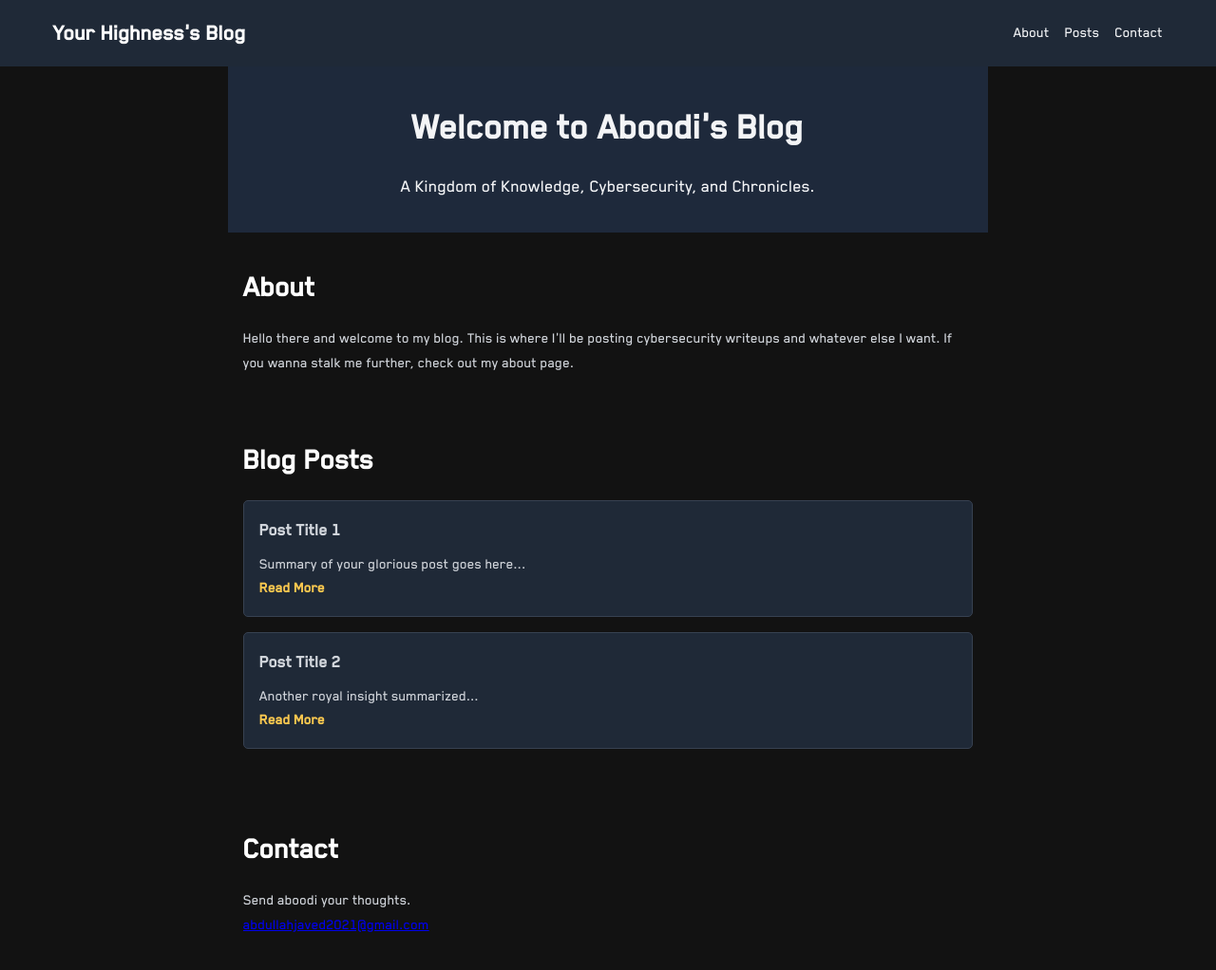
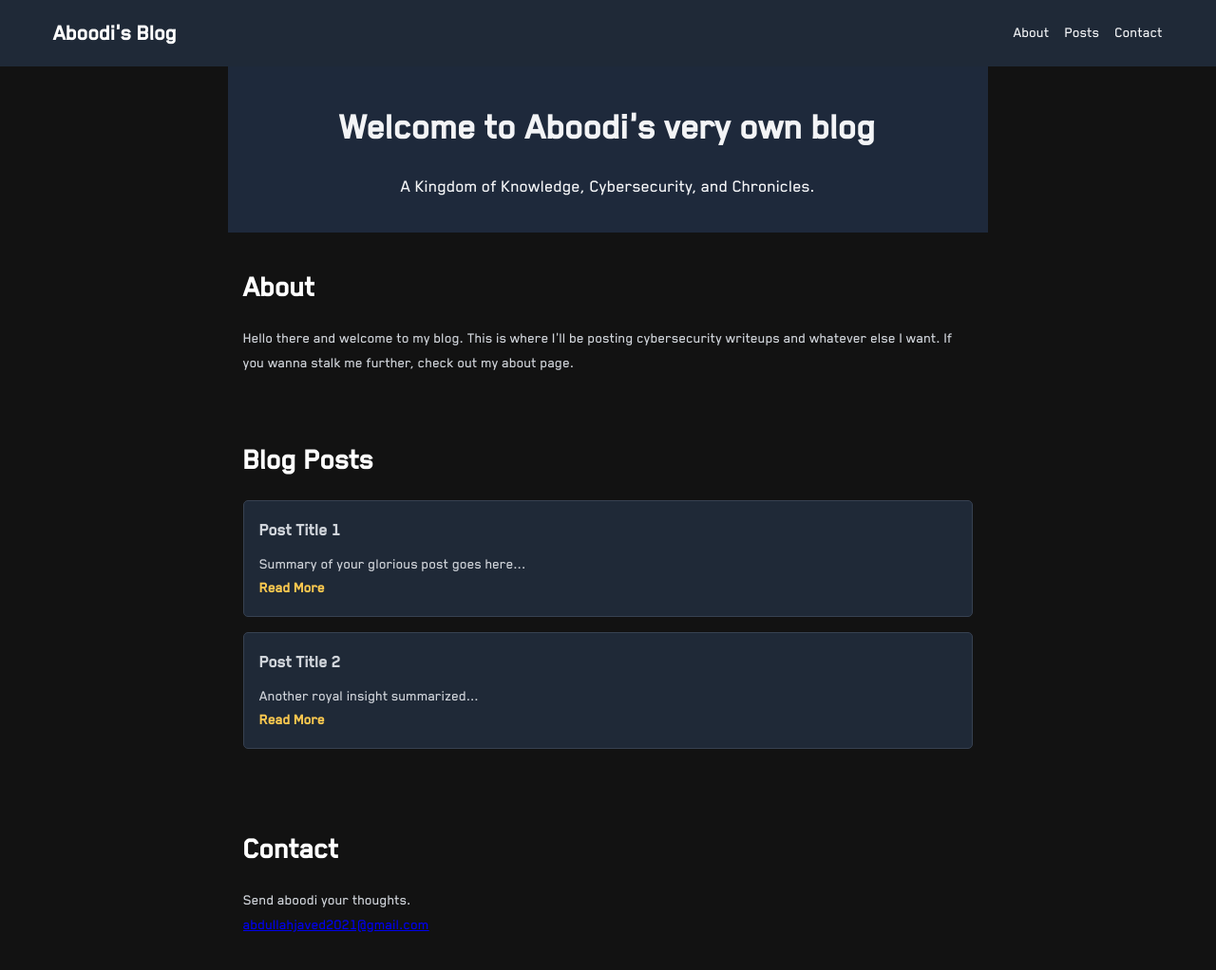
Before and after one commit to aboodi-jay/aboodi-jay.github.io, a plain HTML site: page index.html in a window 1280 px wide. Shown: the top 1022 px of the page at 95% size. Drawn offline with Linux system fonts and the light colour scheme.

Commit message:
Update index.html

```diff
--- a/index.html
+++ b/index.html
@@ -10,7 +10,7 @@
 <body>
     <header>
         <nav>
-            <div class="logo">Your Highness's Blog</div>
+            <div class="logo">Aboodi's Blog</div>
             <ul>
                 <li><a href="#about">About</a></li>
                 <li><a href="#posts">Posts</a></li>
@@ -20,7 +20,7 @@
     </header>
     <main>
         <section id="hero">
-            <h1>Welcome to Aboodi's Blog</h1>
+            <h1>Welcome to Aboodi's very own blog</h1>
             <p>A Kingdom of Knowledge, Cybersecurity, and Chronicles.</p>
         </section>
         <section id="about">
```
